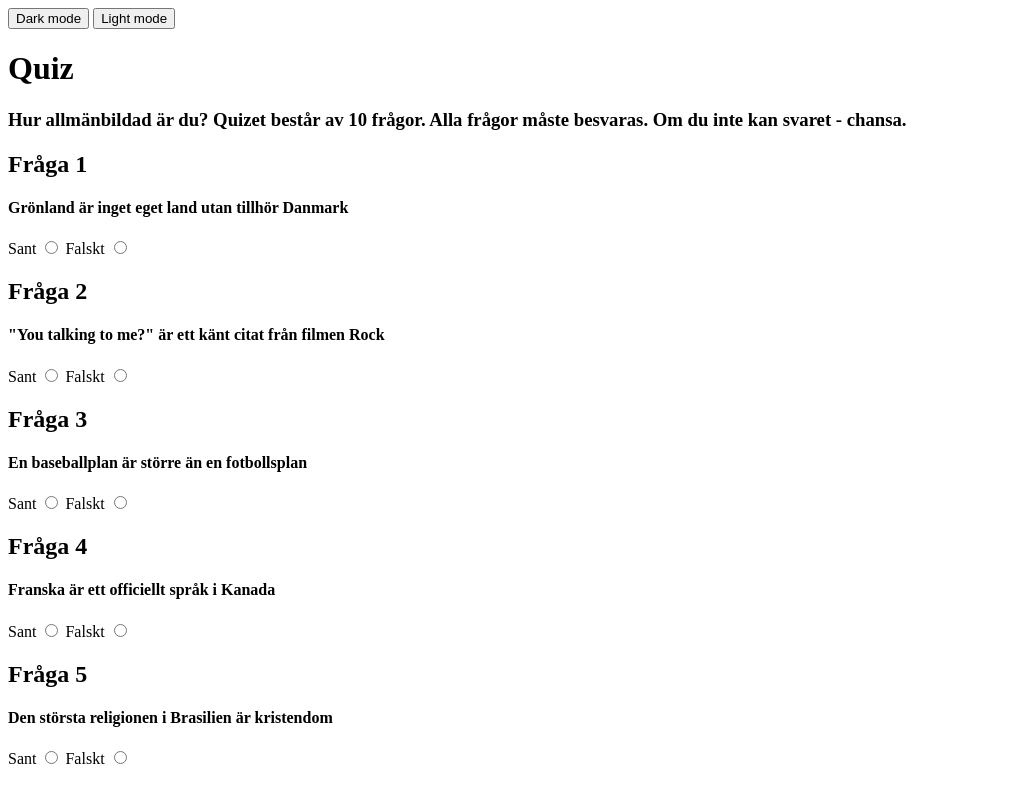
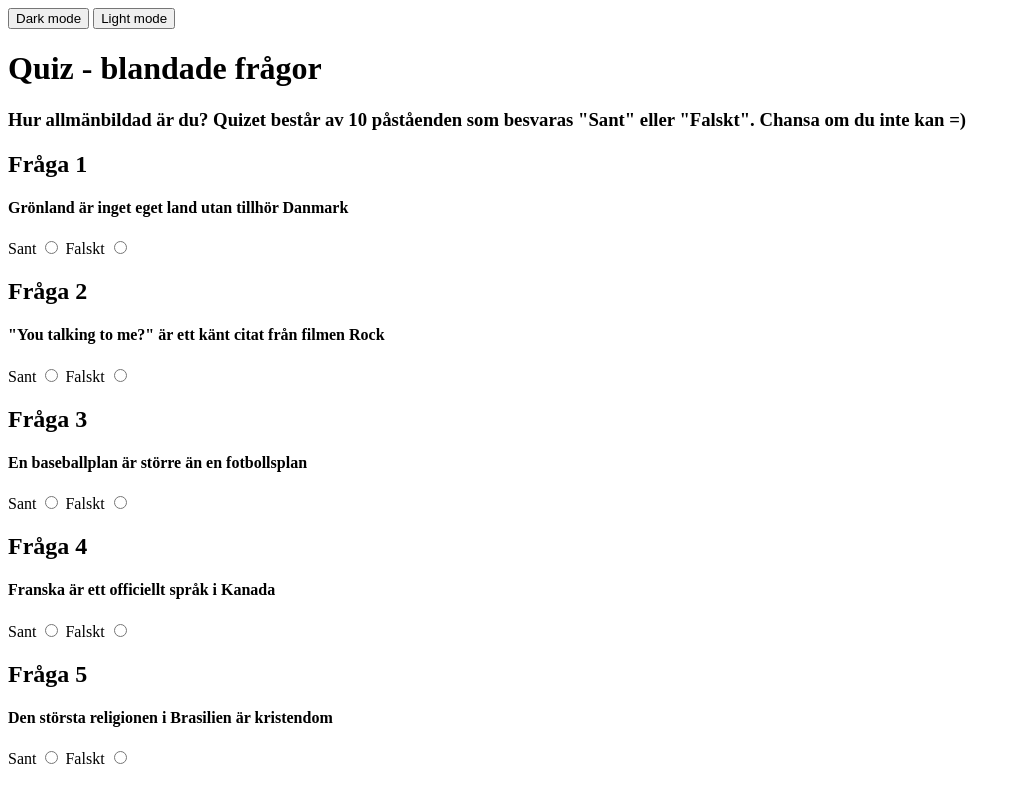
Before and after one commit to matildaFahlen/Ankademin-quiz, a plain HTML site: page index.html in a window 1280 px wide. Shown: the top 785 px of the page, without its empty margins (0-1021 px from the left). Drawn offline with Linux system fonts and the light colour scheme.

Commit message:
added heading

```diff
--- a/index.html
+++ b/index.html
@@ -11,8 +11,8 @@
     <button onclick="darkMode()">Dark mode</button>
     <button onclick="lightMode()">Light mode</button>
     <div id="intro">
-        <h1 id="h1">Quiz</h1>
-        <h3>Hur allmänbildad är du? Quizet består av 10 frågor. Alla frågor måste besvaras. Om du inte kan svaret - chansa.</h3>
+        <h1 id="h1">Quiz - blandade frågor</h1>
+        <h3>Hur allmänbildad är du? Quizet består av 10 påståenden som besvaras "Sant" eller "Falskt". Chansa om du inte kan =)</h3>
     </div>
     <div id="questions">
         <h2>Fråga 1</h2>
```
